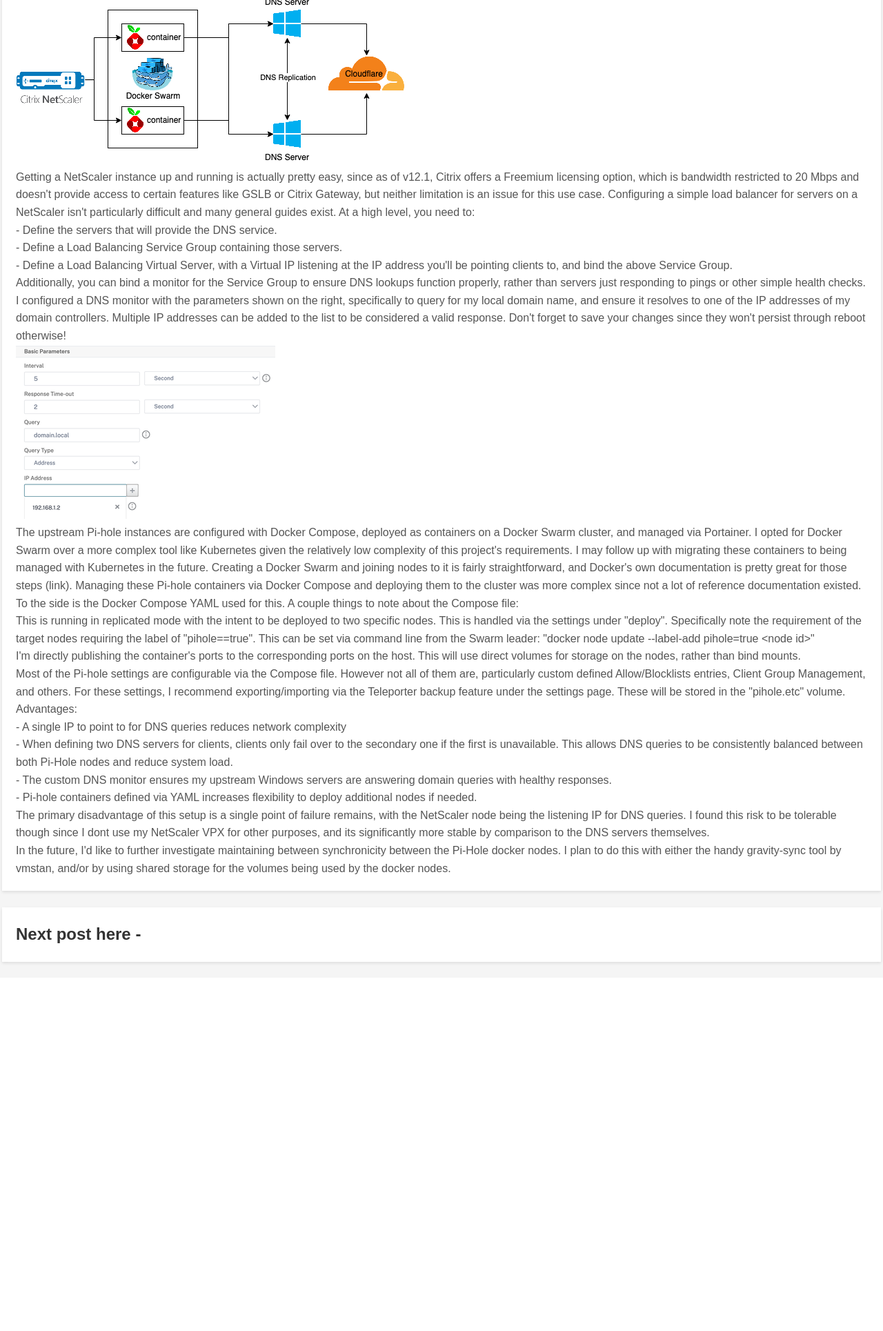
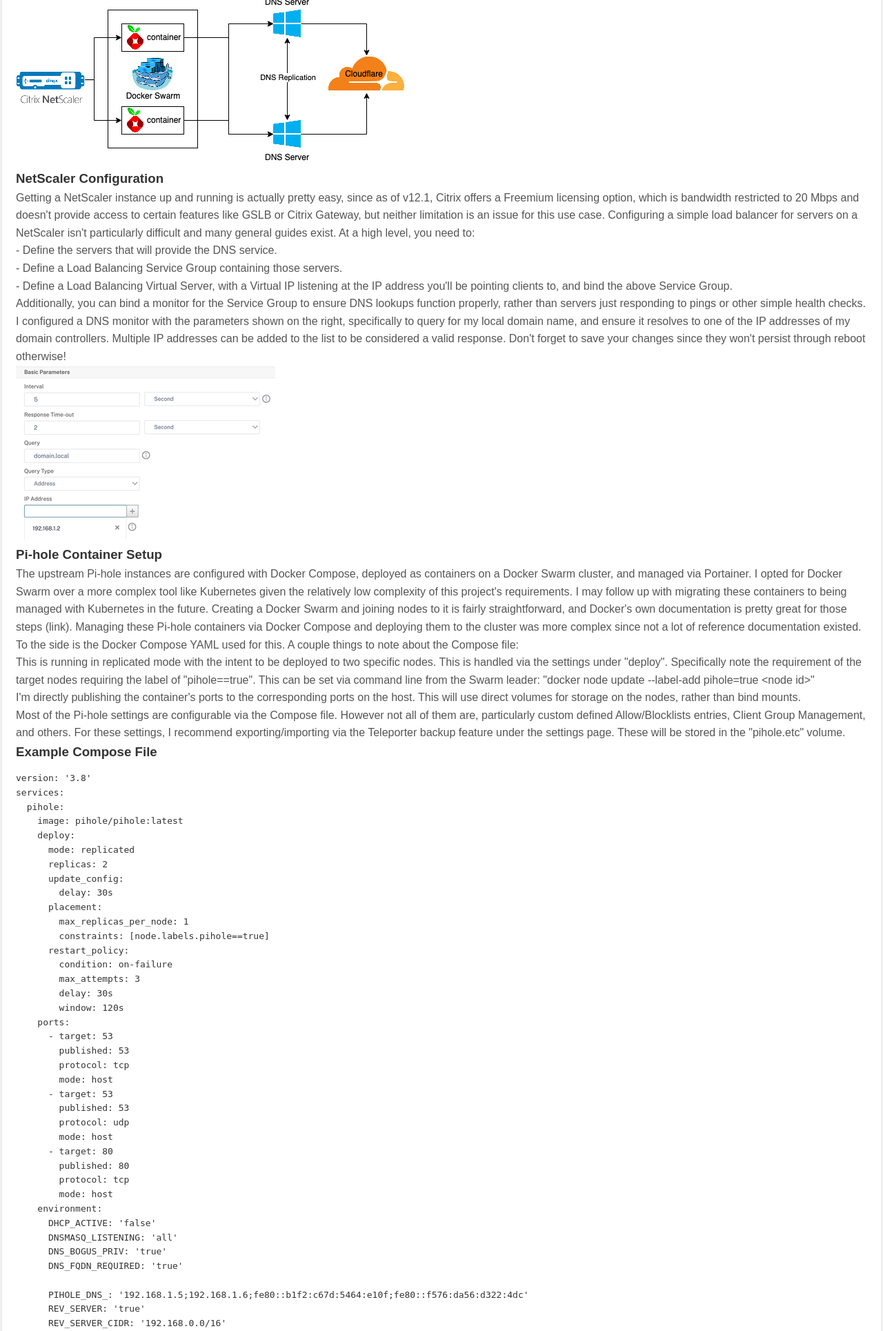
Before and after one commit to holysoles/portfolio-site, a Flask app: page / in a window 1280 px wide. Shown: the part 352-2281 px from the top of the page at 69% size. Before the commit the page ends 1751 px from the top, so only its background shows below. Run offline with Flask 3, Linux system fonts and the light colour scheme.

Commit message:
parse code snippets

```diff
--- a/app.py
+++ b/app.py
@@ -8,12 +8,23 @@
 @app.route("/")
 def home():
     yaml_path = './posts/'
+    code_snippet_path = './code_snippets/'
     yaml_files = [join(yaml_path, file) for file in listdir(yaml_path) if isfile(join(yaml_path, file))]
     post_array = []
     yaml_files.sort(reverse=True)
     for yaml_file in yaml_files:
         with open(yaml_file, 'r') as file:
-            post_array.append(yaml.safe_load(file))
+            post_data = yaml.safe_load(file)
+
+        # parse and preload code snippet files
+        if post_data.get('body'):
+            for body in post_data['body']:
+                if body.get('code'):
+                    with open(join(code_snippet_path, body['code']), 'r') as file:
+                        code_snippet = file.read()
+                        body['code'] = code_snippet
+
+        post_array.append(post_data)
     return render_template('blog.html', post_array=post_array)
 
 @app.route("/contact")
--- a/posts/2023_11_23.yaml
+++ b/posts/2023_11_23.yaml
@@ -1,7 +1,7 @@
 title: "Highly Available DNS for Home Network"
 date: "11/23/2023"
 body:
-  - title:
+  - section_title:
     text: "A recent project I worked on was improving the fault tolerance of my home network, specifically DNS. Previously, I was running a single instance of
     Pi-hole, which filters out unwanted DNS queries, and forwarded the rest to my upstream Windows Domain Controllers with integrated DNS. From there, queries go
     out to a public resolver. This approach had a few drawbacks. Two issue stemmed from that the Pi-hole instance was running bare-metal on a Raspberry Pi, which
@@ -12,7 +12,7 @@
      to a single IP address (192.168.1.2), provided via DHCP, which is a load balanced IP address on my ADC (now NetScaler again) VPX appliance, pointed at two
      Pi-hole instances."
     image: "DNS_diagram.png"
-  - title: "NetScaler Configuration"
+  - section_title: "NetScaler Configuration"
     text: "Getting a NetScaler instance up and running is actually pretty easy, since as of v12.1, Citrix offers a Freemium licensing option, which is bandwidth
     restricted to 20 Mbps and doesn't provide access to certain features like GSLB or Citrix Gateway, but neither limitation is an issue for this use case.
     Configuring a simple load balancer for servers on a NetScaler isn't particularly difficult and many general guides exist. At a high level, you need to:"
@@ -24,7 +24,7 @@
   resolves to one of the IP addresses of my domain controllers. Multiple IP addresses can be added to the list to be considered a valid response. Don't forget
   to save your changes since they won't persist through reboot otherwise!"
     image: "netscaler_healthcheck.png"
-  - title: "Pi-hole Container Setup"
+  - section_title: "Pi-hole Container Setup"
     text: "The upstream Pi-hole instances are configured with Docker Compose, deployed as containers on a Docker Swarm cluster, and managed via Portainer.
       I opted for Docker Swarm over a more complex tool like Kubernetes given the relatively low complexity of this project's requirements.
       I may follow up with migrating these containers to being managed with Kubernetes in the future. Creating a Docker Swarm and joining nodes to it is fairly
@@ -39,17 +39,19 @@
   - text: "Most of the Pi-hole settings are configurable via the Compose file. However not all of them are, particularly custom defined Allow/Blocklists entries,
       Client Group Management, and others. For these settings, I recommend exporting/importing via the Teleporter backup feature under the settings page.
       These will be stored in the \"pihole.etc\" volume."
-  #TODO load in example_compose.yaml
-  - title: "Takeaways"
+  - section_title: Example Compose File
+    code: "pihole_compose.yaml"
+  - section_title: "Takeaways"
     text: "Advantages:"
   - text: "- A single IP to point to for DNS queries reduces network complexity"
   - text: "- When defining two DNS servers for clients, clients only fail over to the secondary one if the first is unavailable. This allows DNS queries to be
       consistently balanced between both Pi-Hole nodes and reduce system load."
   - text: "- The custom DNS monitor ensures my upstream Windows servers are answering domain queries with healthy responses."
   - text: "- Pi-hole containers defined via YAML increases flexibility to deploy additional nodes if needed."
-  - text: ""
-  - text: "The primary disadvantage of this setup is a single point of failure remains, with the NetScaler node being the listening IP for DNS queries. I found
+  - text: "Disadvantages:"
+  - text: "- The primary disadvantage of this setup is a single point of failure remains, with the NetScaler node being the listening IP for DNS queries. I found
       this risk to be tolerable though since I dont use my NetScaler VPX for other purposes, and its significantly more stable by comparison to the DNS servers
       themselves."
+  - text: ""
   - text: "In the future, I'd like to further investigate maintaining between synchronicity between the Pi-Hole docker nodes. I plan to do this with either the
       handy gravity-sync tool by vmstan, and/or by using shared storage for the volumes being used by the docker nodes."
--- a/templates/blog.html
+++ b/templates/blog.html
@@ -23,10 +23,11 @@
                             {{ paragraph['text'] }}
                         </p>
                     {% endif %}
-                    </div>
-                    <div>
+                    {% if paragraph['code'] %}
+                        <pre><code>{{ paragraph['code'] }}</code></pre>
+                    {% endif %}
                     {% if paragraph['image'] %}
-                        <img src="{{ url_for('static', filename=paragraph['image']) }}"" />
+                        <img src="{{ url_for('static', filename=paragraph['image']) }}" />
                     {% endif %}
                     </div>
                 {% endfor %}
```
Also changed, not shown: code_snippets/pihole_compose.yaml (renamed from static/example_compose.yaml).
